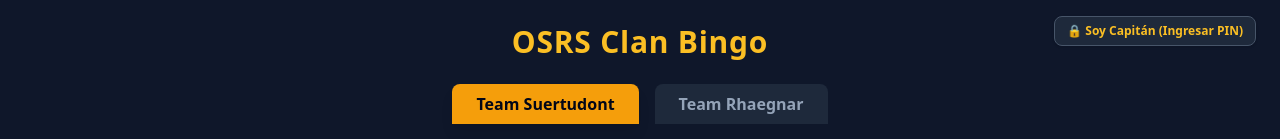
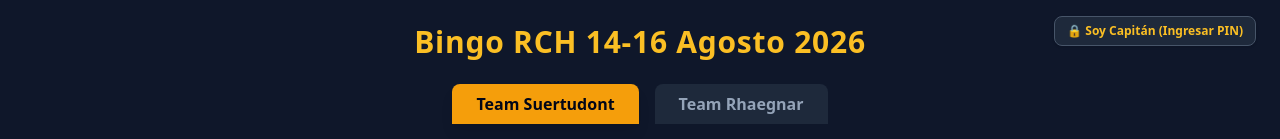
Before and after one commit to Arucles/osrs-bingo-app, a React (Vite) app: page / in a window 1280 px wide. Shown: the top 139 px of the page. Built offline with nearby package versions, Linux system fonts and the light colour scheme; no server answers; the database is empty.

Commit message:
se cambia titulo del grid

```diff
--- a/src/App.jsx
+++ b/src/App.jsx
@@ -318,7 +318,7 @@ export default function App() {
 
       <header className="w-full max-w-6xl mb-6">
         <h1 className="text-3xl font-bold text-center text-amber-400 mb-6 tracking-wide">
-          OSRS Clan Bingo
+          Bingo RCH 14-16 Agosto 2026
         </h1>
 
         {/* Pestañas de Selección */}
```
